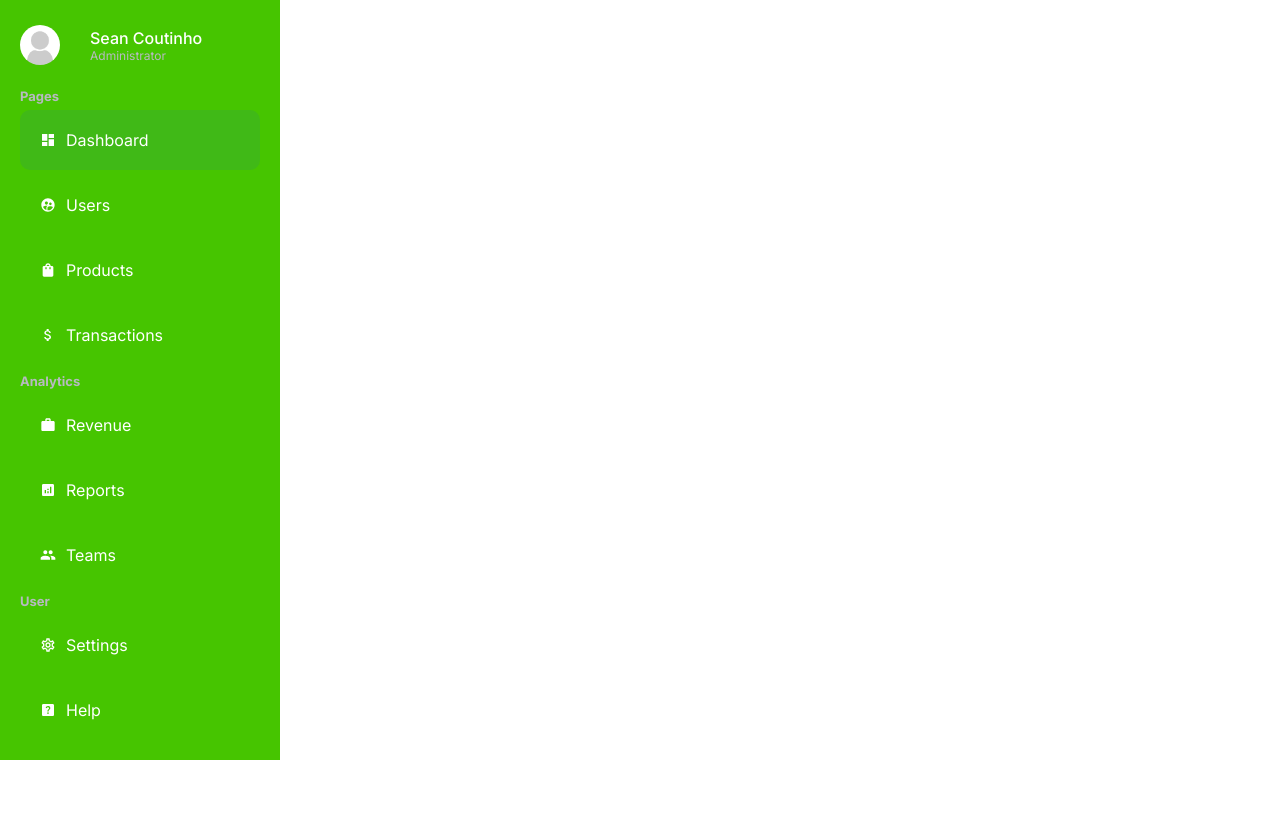
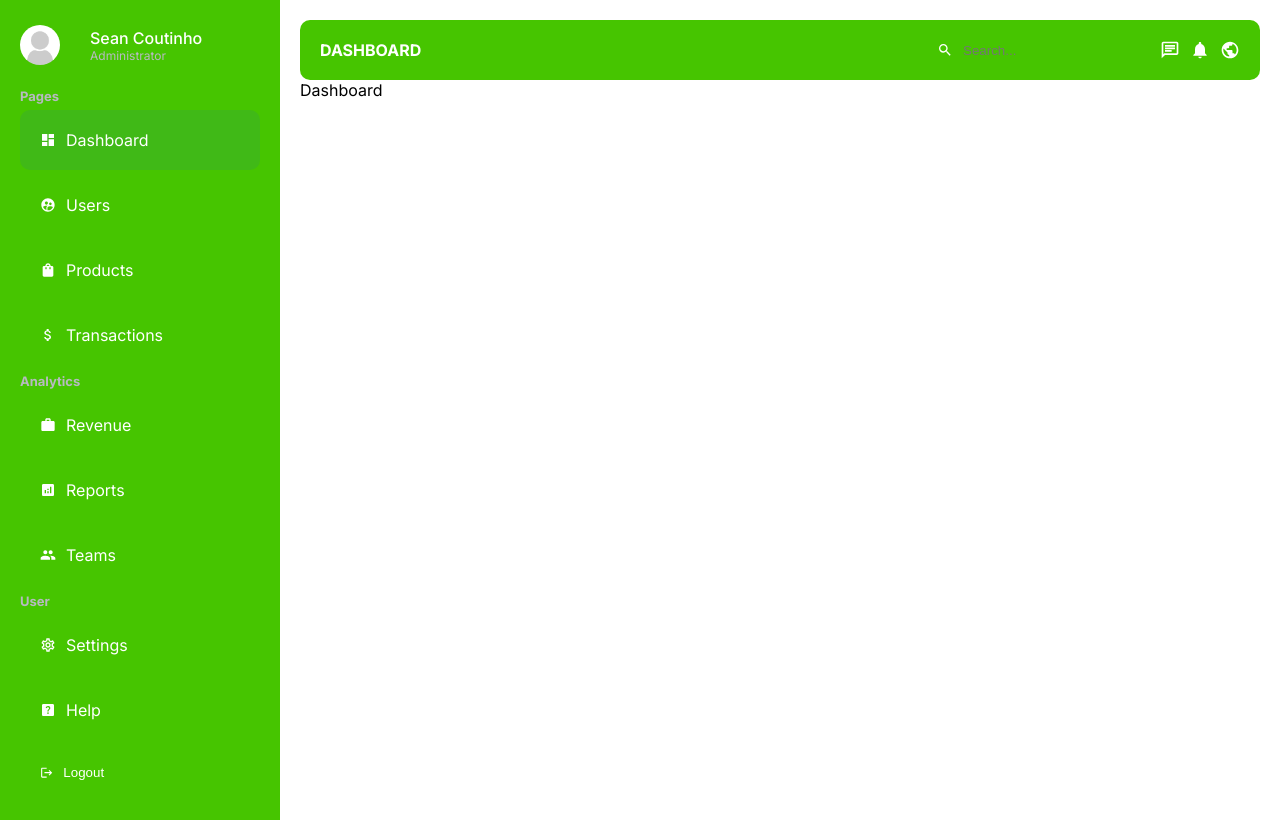
Before and after one commit to seancoutinho/gracelifeadmin, a Next.js app: page /dashboard in a window 1280 px wide. Built offline with nearby package versions, Linux system fonts and the light colour scheme.

Commit message:
implemented sidebar and header

```diff
--- a/app/ui/dashboard/navbar/navbar.jsx
+++ b/app/ui/dashboard/navbar/navbar.jsx
@@ -1,9 +1,28 @@
+'use client'
+
 import React from 'react'
+import styles from './navbar.module.css'
+import { usePathname } from 'next/navigation'
+import { MdNotifications, MdOutlineChat, MdPublic, MdSearch } from 'react-icons/md'
 
 const Navbar = () => {
+
+  const pathname = usePathname()
+
   return (
-    <div>
-      Navbar
+    <div className={styles.container}>
+      <div className={styles.title}>{pathname.split('/')}</div>
+      <div className={styles.menu}>
+        <div className={styles.search}>
+          <MdSearch />
+          <input type="text" placeholder="Search..." className={styles.input}/>
+        </div>
+        <div className={styles.icons}>
+          <MdOutlineChat size={20} />
+          <MdNotifications size={20} />
+          <MdPublic size={20} />
+        </div>
+      </div>
     </div>
   )
 }
--- a/app/ui/dashboard/navbar/navbar.module.css
+++ b/app/ui/dashboard/navbar/navbar.module.css
@@ -0,0 +1,33 @@
+.container {
+  display: flex;
+  justify-content: space-between;
+  align-items: center;
+  padding: 20px;
+  color: var(--textSidebar);
+  border-radius: 10px;
+  background-color: var(--bgSoft);
+}
+
+.title {
+    color: var(--textSidebar);
+    font-weight: bold;
+    text-transform: uppercase;
+}
+
+.menu {
+    display: flex;
+    align-items: center;
+    gap: 20px;
+}
+
+.search, .icons {
+    display: flex;
+    align-items: center;
+    gap: 10px;
+}
+
+.input {
+    background-color: transparent;
+    border: none;
+    color: var(--textSidebar);
+}
--- a/app/ui/dashboard/sidebar/menuLink/menuLink.jsx
+++ b/app/ui/dashboard/sidebar/menuLink/menuLink.jsx
@@ -8,7 +8,6 @@
 const MenuLink = ({item}) => {
 
     const pathname = usePathname()
-    console.log(pathname)
 
   return (
     <Link href={item.path} className={`${styles.container} ${pathname === item.path && styles.active}`}>
--- a/app/ui/dashboard/sidebar/sidebar.jsx
+++ b/app/ui/dashboard/sidebar/sidebar.jsx
@@ -10,6 +10,7 @@
   MdPeople,
   MdOutlineSettings,
   MdHelpCenter,
+  MdLogout
 } from "react-icons/md";
 import MenuLink from './menuLink/menuLink';
 import Image from 'next/image';
@@ -92,12 +93,15 @@
           <li key={item.title}>
             <span className={styles.cat}>{item.title}</span>
             {item.list.map(item => (
-              <MenuLink item={item} key={item.title}/>
+              <MenuLink item={item} key={item.title} />
             ))}
           </li>
         )
         )}
       </ul>
+      <button className={styles.logout}>
+        <MdLogout /> Logout
+      </button>
     </div>
   )
 }
--- a/app/ui/dashboard/sidebar/sidebar.module.css
+++ b/app/ui/dashboard/sidebar/sidebar.module.css
@@ -1,7 +1,7 @@
 .container {
-    position: sticky;
-    top: 40px;
-      color: var(--text);
+  position: sticky;
+  top: 40px;
+  color: var(--textSidebar);
 }
 
 .user {
@@ -43,3 +43,21 @@
   font-size: 13px;
   margin: 10px 0px;
 }
+
+.logout {
+  background: none;
+  color: white;
+  padding: 20px;
+  margin: 5px 0px;
+  display: flex;
+  align-items: center;
+  gap: 10px;
+  cursor: pointer;
+  border-radius: 10px;
+  border: none;
+  width: 100%
+}
+
+.logout:hover {
+  background-color: #40B917;
+}
--- a/app/ui/globals.css
+++ b/app/ui/globals.css
@@ -1,8 +1,9 @@
 :root {
     --bg: white;
     --bgSoft: #46C500;
-    --text: white;
+    --text: black;
     --textSoft: #b7bac1;
+    --textSidebar: #ffffff;
 }
 
 * {
```
Lines whose indentation alone changed are shown as unchanged.
